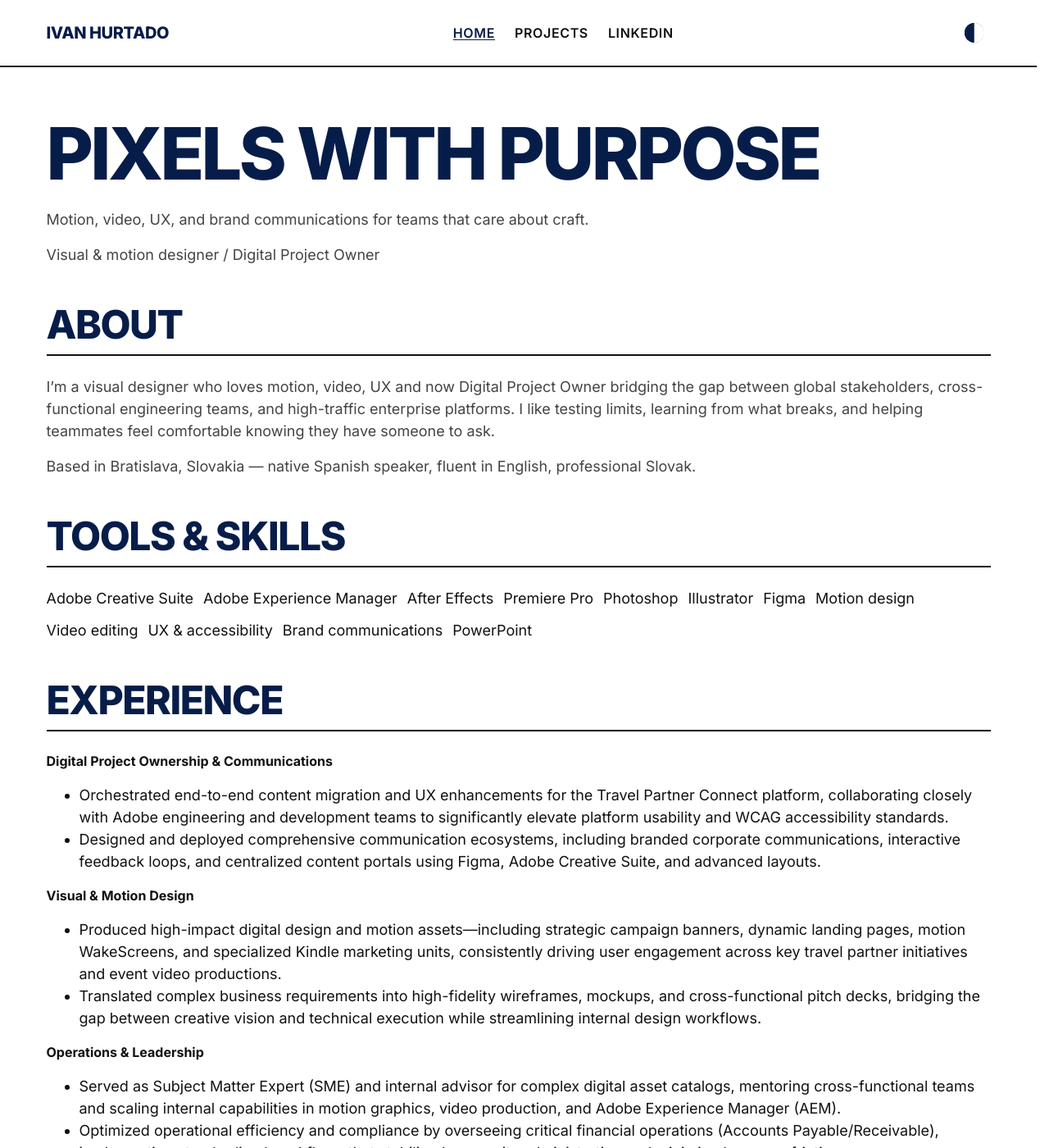
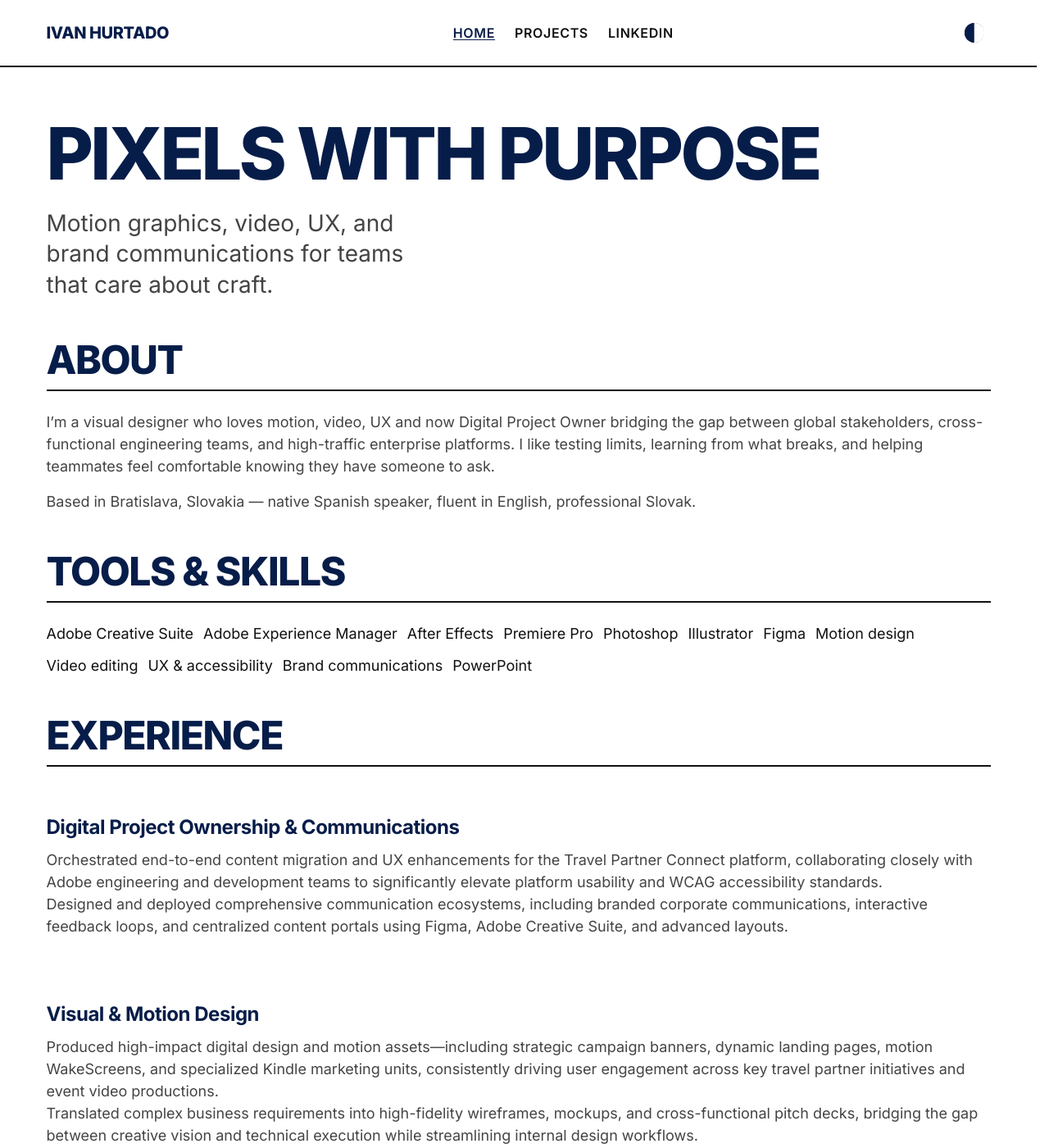
Before and after one commit to ivanhb-sk/ivanhb-sk.github.io, a Jekyll site: the page built from index.md, in a window 1280 px wide and 1400 px high. Shown: the whole window at 82% size. Built offline with Jekyll 4.4.1, drawn with Linux system fonts in a browser that asks for light colours; some of the changed text lies outside the part shown.

```diff
--- a/assets/css/main.scss
+++ b/assets/css/main.scss
@@ -18,7 +18,7 @@ html[data-theme="dark"] {
     --ba-text-dark: #f0f4f8; /* Clean, soft off-white text */
     --ba-text-muted: #94a3b8; /* Readable, muted gray-blue for descriptions */
     --ba-border: #f0f4f8; /* Sharp, light structural borders */
-    --ba-navy: #1e293b; /* Shift navy container backgrounds to a lighter, readable slate */
+    --ba-navy-dark: #1e293b; /* Shift navy container backgrounds to a lighter, readable slate */
     --ba-blue: #38bdf8; /* Make the branding blue pop safely as a high-contrast accent */
 }
 
@@ -143,7 +143,7 @@ main {
     text-transform: uppercase;
 }
 
-.hero .tagline {
+.tagline {
     font-size: clamp(1.25rem, 3vw, 1.75rem);
     color: var(--ba-text-muted);
     max-width: 32ch;
@@ -269,7 +269,7 @@ main > h3:last-of-type + p + p {
 
 .skills li {
     padding: 0.5rem 1rem;
-    border: 2px solid var(--ba-border);
+    border: 2px solid var(--ba-border) !important;
     border-radius: 0;
     font-size: 1rem;
     font-weight: 600;
@@ -285,7 +285,6 @@ main > h3:last-of-type + p + p {
 
 .timeline li {
     padding: 2rem 0;
-    border-bottom: 2px solid var(--ba-border);
 }
 
 .timeline li:last-child {
@@ -466,3 +465,11 @@ html[data-theme="dark"] .site-footer {
     height: 24px;
     display: block;
 }
+
+html[data-theme="dark"] .tagline {
+    color: ffffff;
+}
+
+html[data-theme="dark"] .project-card {
+    background: var(--ba-bg-page);
+}
--- a/index.md
+++ b/index.md
@@ -5,9 +5,7 @@ title: Home
 
 # Pixels with purpose
 
-Motion, video, UX, and brand communications for teams that care about craft.
-
-Visual & motion designer / Digital Project Owner
+<p class="tagline">Motion graphics, video, UX, and brand&nbsp;communications for teams<br>that care about craft.</p>
 
 ## About
 
@@ -16,6 +14,7 @@ I'm a visual designer who loves motion, video, UX and now Digital Project Owner
 Based in Bratislava, Slovakia — native Spanish speaker, fluent in English, professional Slovak.
 
 ## Tools & skills
+
 
 - Adobe Creative Suite
 - Adobe Experience Manager
@@ -31,20 +30,23 @@ Based in Bratislava, Slovakia — native Spanish speaker, fluent in English, pro
 - PowerPoint
 
 
+
 ## Experience
 
-<div class="experience" markdown="1">
-
-**Digital Project Ownership & Communications**
-- Orchestrated end-to-end content migration and UX enhancements for the Travel Partner Connect platform, collaborating closely with Adobe engineering and development teams to significantly elevate platform usability and WCAG accessibility standards.
-- Designed and deployed comprehensive communication ecosystems, including branded corporate communications, interactive feedback loops, and centralized content portals using Figma, Adobe Creative Suite, and advanced layouts.
-
-**Visual & Motion Design**
-- Produced high-impact digital design and motion assets—including strategic campaign banners, dynamic landing pages, motion WakeScreens, and specialized Kindle marketing units, consistently driving user engagement across key travel partner initiatives and event video productions.
-- Translated complex business requirements into high-fidelity wireframes, mockups, and cross-functional pitch decks, bridging the gap between creative vision and technical execution while streamlining internal design workflows.
-
-**Operations & Leadership**
-- Served as Subject Matter Expert (SME) and internal advisor for complex digital asset catalogs, mentoring cross-functional teams and scaling internal capabilities in motion graphics, video production, and Adobe Experience Manager (AEM).
-- Optimized operational efficiency and compliance by overseeing critical financial operations (Accounts Payable/Receivable), implementing standardized workflows that stabilized cross-site administration and minimized process friction.
-
-</div>
+<ul class="timeline">
+    <li>
+      <h3>Digital Project Ownership & Communications</h3>
+      <p>Orchestrated end-to-end content migration and UX enhancements for the Travel Partner Connect platform, collaborating closely with Adobe engineering and development teams to significantly elevate platform usability and WCAG accessibility standards. </p>
+      <p>Designed and deployed comprehensive communication ecosystems, including branded corporate communications, interactive feedback loops, and centralized content portals using Figma, Adobe Creative Suite, and advanced layouts.</p>
+    </li>
+    <li>
+      <h3>Visual & Motion Design</h3>
+      <p>Produced high-impact digital design and motion assets—including strategic campaign banners, dynamic landing pages, motion WakeScreens, and specialized Kindle marketing units, consistently driving user engagement across key travel partner initiatives and event video productions.</p>
+      <p>Translated complex business requirements into high-fidelity wireframes, mockups, and cross-functional pitch decks, bridging the gap between creative vision and technical execution while streamlining internal design workflows.</p>
+    </li>
+    <li>
+      <h3>Operations & Leadership</h3>
+      <p>AServed as Subject Matter Expert (SME) and internal advisor for complex digital asset catalogs, mentoring cross-functional teams and scaling internal capabilities in motion graphics, video production, and Adobe Experience Manager (AEM).</p>
+      <p>Optimized operational efficiency and compliance by overseeing critical financial operations (Accounts Payable/Receivable), implementing standardized workflows that stabilized cross-site administration and minimized process friction.</p>
+    </li>
+  </ul>
```
Also changed, not shown: projects.md (+16 -5 lines).
